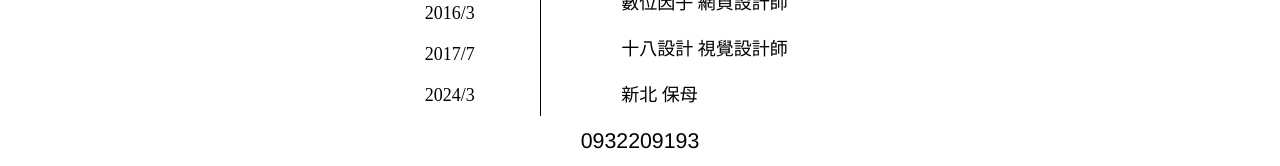
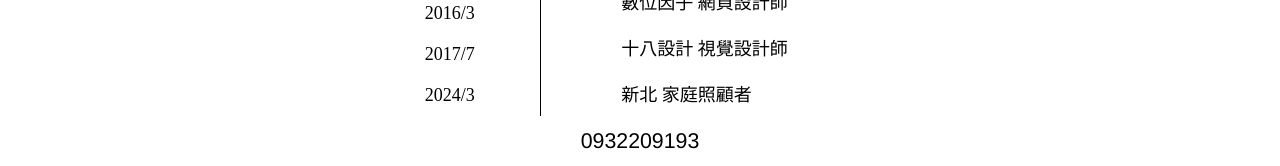
Before and after one commit to lazyaln/olga, a plain HTML site: page index.html in a window 1280 px wide. Shown: the part 2260-2426 px from the top of the page. Drawn offline with Linux system fonts and the light colour scheme.

Commit message:
Update index.html
修改職稱

```diff
--- a/index.html
+++ b/index.html
@@ -253,7 +253,7 @@
             <li>台灣淘米 美術設計師</li>
             <li>數位因子 網頁設計師</li>
             <li>十八設計 視覺設計師</li>
-            <li>新北 保母</li>
+            <li>新北 家庭照顧者</li>
          </ul>
          <p>0932209193</p>
          <p>lastest@hotmail.com.tw</p>
```
